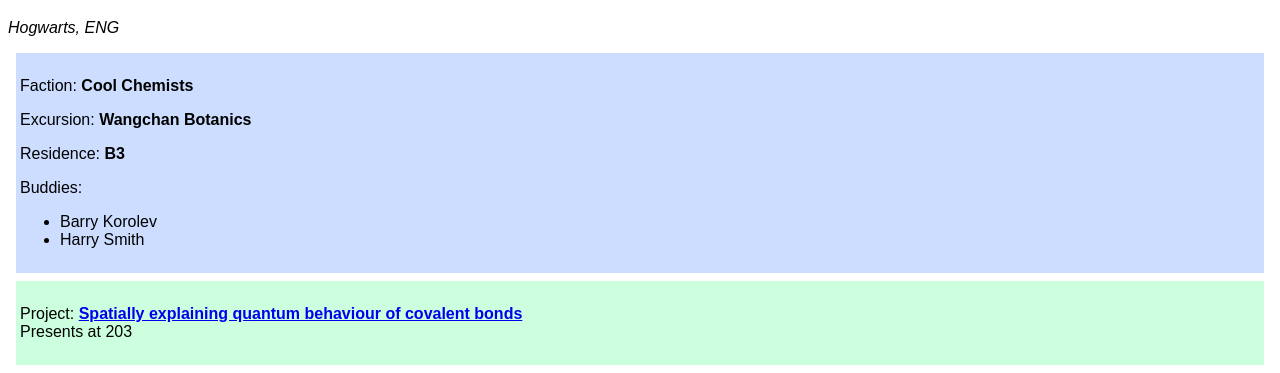
After one commit to vzsky/APCYS-pwa, a Flask app: template templates/html/profile.htm in a window 1280 px wide. The commit adds this page. Shown: the part 765-1138 px from the top of the page. Run offline with Flask 2, Linux system fonts and the light colour scheme; the template is opened without the code that fills it, so the values that code supplies are empty.

Commit message:
profile page struct

```diff
--- a/app.py
+++ b/app.py
@@ -13,15 +13,15 @@ app.config['SECRET_KEY'] = 'secret'
 app.config['MYSQL_DATABASE_USER'] = 'root'
 app.config['MYSQL_DATABASE_PASSWORD'] = ''
 app.config['MYSQL_DATABASE_DB'] = 'APCYS'
-app.config['MYSQL_DATABASE_HOST'] = '10.205.240.11'
+app.config['MYSQL_DATABASE_HOST'] = 'localhost'
 
 port = 7000
 
 mysql.init_app(app)
 
-api_url = 'http://0.0.0.0:'+port+'/api/login'
-api_tok = 'http://0.0.0.0:'+port+'/api/token'
-api_add = 'http://0.0.0.0:'+port+'/api/addanc'
+api_url = 'http://0.0.0.0:'+str(port)+'/api/login'
+api_tok = 'http://0.0.0.0:'+str(port)+'/api/token'
+api_add = 'http://0.0.0.0:'+str(port)+'/api/addanc'
 
 # END SETTINGS #######################################################################################################
 
@@ -71,6 +71,8 @@ def tkauth():
 		cursor = connection.cursor()
 		cursor.execute("SELECT * FROM User WHERE Usr='" + user + "'")
 		data = cursor.fetchone()
+		#################################################################################
+		# Assign key value for each mysql column
 		send["id"] = data[0]
 		send["name"] = data[3]
 		send["res"] = data[4]
@@ -79,12 +81,15 @@ def tkauth():
 		send["school"] = data[7]
 		send["sciact"] = data[8]
 		send["project"] = data[9]
-		buddies=[]
-		for x in range(10,14):
-			if data[x] is not None :
-				buddies.append(data[x]);
-		send["buddies"] = buddies
+		# buddies = []
+		# for x in range(10,14):
+		# 	if data[x] is not None :
+		# 		buddies.append(data[x]);
+		# send["buddies"] = buddies
+		send["buddies"] = [data[x] for x in range(10,14) if data[x] is not None]
 		send["logged"] = data[14]
+		send["xcurs"] = data[15]
+		#################################################################################
 		cursor.execute("SELECT * FROM announce")
 		anc = cursor.fetchall()
 		cursor.close()
@@ -138,9 +143,9 @@ def login():
 		print(row_data)
 		r = requests.post(url=api_url, json=row_data)
 		datare = r.json()
-		token = datare['token']
-		print(token)
-		session['token'] = token
+		if datare['status'] == 'accepted':
+			token = datare['token']
+			session['token'] = token
 		return redirect(url_for('login'))
 	return render_template("login.html")
 
@@ -161,15 +166,16 @@ def index ():
 		if userinfo['user'] == 'admin' :
 			return redirect(url_for('admin'))
 		if userinfo['logged'] == 0:
-			return terms(request.method, userinfo['id'])
-		return render_template(page, ancs=datare['announce'], name=userinfo['name'], id=userinfo['id'], res=userinfo['res'], present=userinfo['present'], country=userinfo['country'], school=userinfo['school'], sciact=userinfo['sciact'], project=userinfo['project'], buddies=userinfo['buddies'])
+			return terms(request.method, userinfo['id'], userinfo['name'])
+		return render_template(page, data=datare['user'], ancs = datare['announce'])
 	return redirect(url_for('login'))
 
-def terms(method, id):
+def terms(method, id, name):
 	if method == 'POST':
 		update(str(id), "User", "Logged", "1")
+		update(str(id), "User", "Nmae", "1", request.form['name'])
 		return redirect(url_for('index'))
-	return render_template('terms.html')
+	return render_template('terms.html', name=name)
 
 @app.route('/admin', methods=['GET', 'POST'])
 def admin():
@@ -192,7 +198,7 @@ def admin():
 				except :
 					pass
 				return redirect(url_for('admin'))
-			return render_template('admin.html', ancs=datare['announce'], name=userinfo['name'], id=userinfo['id'], res=userinfo['res'], present=userinfo['present'], country=userinfo['country'], school=userinfo['school'], sciact=userinfo['sciact'], project=userinfo['project'], buddies=userinfo['buddies'])
+			return render_template('admin.html', data=datare['user'], ancs = datare['announce'])
 	return redirect(url_for('login'))
 
 @app.route('/logout')
--- /dev/null
+++ b/templates/html/profile.htm
@@ -0,0 +1,65 @@
+<!doctype html>
+<html>
+<head>
+<title>Your Profile</title>
+<style type="text/css">
+.grayhound {
+	background-color: #CCC;
+}
+body {
+	font-family: Ubuntu, Futura, sans-serif;
+}
+.box_cyan {
+	background-color: #cdf;
+	border: 2px #00F;
+	color: #000;
+	margin: 8px;
+    padding: 8px 4px;
+}
+.box_jade {
+	background-color: #cfd;
+	border: 2px #0F0;
+	color: #000;
+	margin: 8px;
+    padding: 8px 4px;
+}
+.name {
+  font-size: 12vw;
+}
+@media only screen and (max-width: 600px) {
+  .name {
+    font-size: 100;
+  }
+}
+</style>
+</head>
+<body>
+
+<table width="100%" border="0" class="grayhound">
+  <tr>
+    <td style="text-align: center"><a href="index.htm"><</a></td>
+    <td style="text-align: center"><strong>APCYS 2018</strong></td>
+    <td style="text-align: center"><a href="404.htm">Edit</a></td>
+  </tr>
+</table>
+
+<div class='m-5'>
+  <h2 class='name'> Tamara Lynn </h2>
+  <img src="https://chart.googleapis.com/chart?chs=250x250&cht=qr&chl=123694" />
+  <p><em> Hogwarts, ENG </em></p>
+  <div class="box_cyan">
+    <p>Faction: <strong>Cool Chemists</strong></p>
+    <p>Excursion: <strong>Wangchan Botanics</strong></p>
+    <p>Residence: <strong>B3</strong></p>
+    <P>Buddies:<ul>
+        <li>Barry Korolev</li>
+        <li>Harry Smith</li>
+    </ul>
+  </div>
+  <div class="box_jade">
+    <p>Project: <strong><a href="https://apcys.kvis.ac.th/papers/dl.php?id=1245">Spatially explaining quantum behaviour of covalent bonds</a></strong> <br />
+    Presents at 203</p>
+  </div>
+</div>
+
+</body></html>
--- a/templates/terms.html
+++ b/templates/terms.html
@@ -10,7 +10,9 @@
  <p>
   Lorem ipsum dolor sit amet, consectetur adipisicing elit. Minima dolores ad praesentium vero porro sed, eveniet dolorem animi id voluptatum iusto obcaecati, eaque unde consectetur. Dolore quod eligendi earum numquam.
   </p>
+  <h1> You can edit your name *** only once!!! *** </h1>
   <form method='POST'>
+	name : <input type="text" name='name' placeholder="{{name}}" value='{{name}}'>
   	<input type="submit" value="accept">
   </form>
 </div>
```
Also changed, not shown: static/style.css (+23 -0 lines), templates/profile-old.html (added, +31 -0 lines), templates/profile.html (+18 -16 lines), 5 other files.
